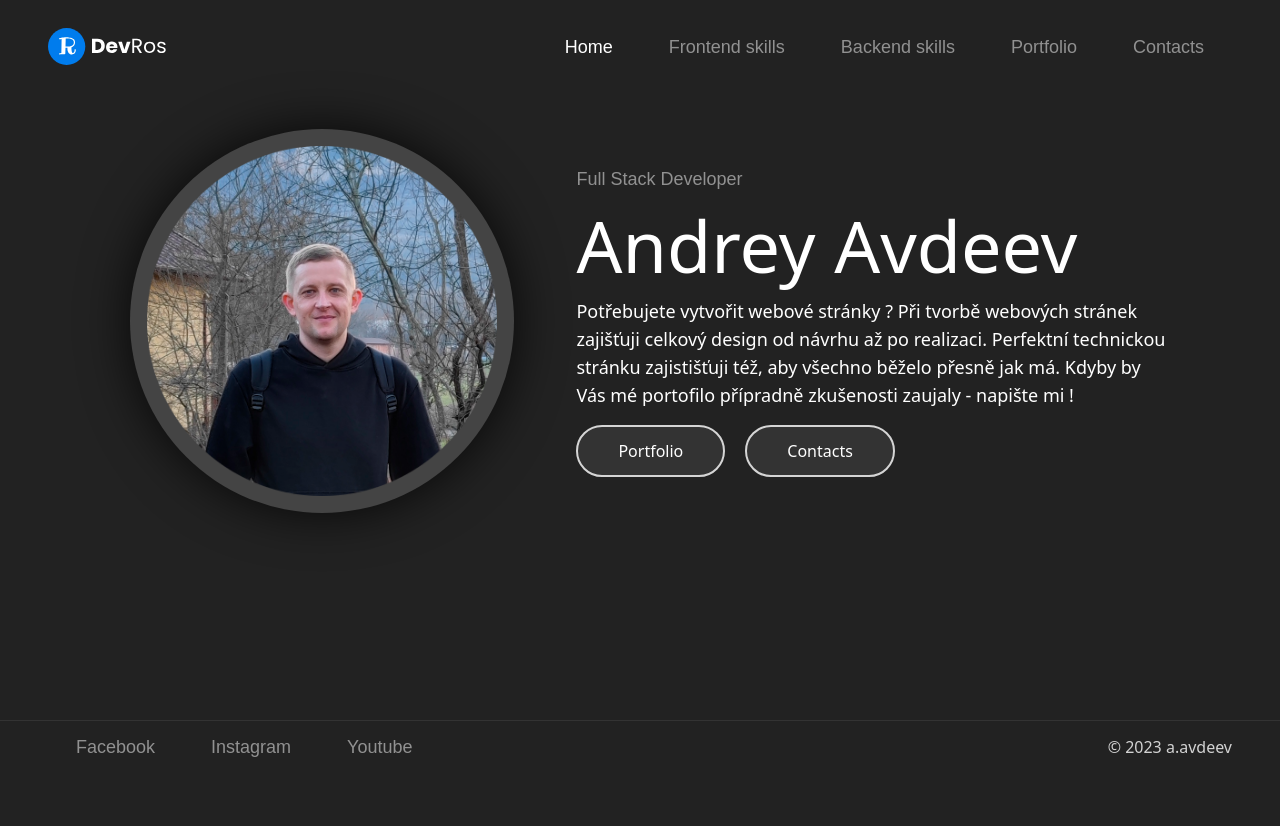
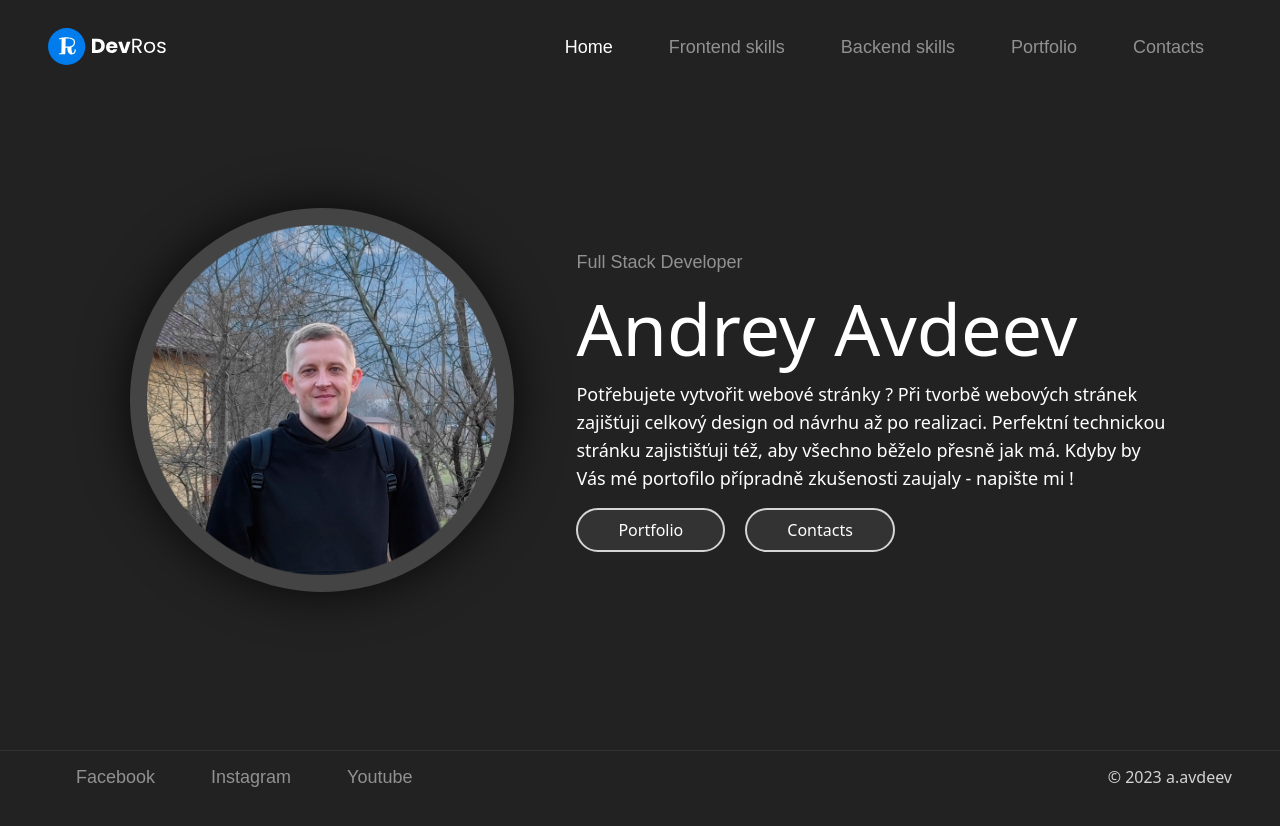
Before and after one commit to AndreyAvdeev/a.avdeev.github.io, a Next.js app: page / in a window 1280 px wide. Shown: the top 826 px of the page. After the commit the page ends 800 px from the top, so only its background shows below. Built offline with nearby package versions, Linux system fonts and the light colour scheme.

Commit message:
Fix
header, footer

```diff
--- a/app/layout.tsx
+++ b/app/layout.tsx
@@ -18,7 +18,7 @@ export default function RootLayout({
     <html lang="en">
       <body className="bg-dark">
         <Header />
-        <main>{children}</main>
+        <main className="">{children}</main>
         <Footer />
       </body>
     </html>
--- a/app/page.tsx
+++ b/app/page.tsx
@@ -9,8 +9,8 @@ export default function Page() {
   const router = useRouter();
 
   return (
-    <div className="pt-16 px-4">
-      <div className="grid grid-cols-[0.8fr,1fr] items-center justify-items-center w-11/12 m-auto max-w-7xl">
+    <div className="flex items-center justify-center h-screen px-4">
+      <div className="flex items-center justify-center h-screen grid grid-cols-[0.8fr,1fr] items-center justify-items-center w-11/12 m-auto max-w-7xl">
         <div className="rounded-full bg-gray-500 shadow-[0px_0px_50px_rgba(0,0,0,0.8)] h-96 w-96 flex items-center justify-center">
           <Image src={meIcon} alt="logo" height={350} width={350} />
         </div>
@@ -28,13 +28,13 @@ export default function Page() {
           </p>
           <div className="mt-4">
             <button
-              className="bg-gray-400 text-white py-3 px-10 rounded-full border-2 border-solid  border-[#D5D5D5] hover:border-blue cursor-pointer transition"
+              className="bg-gray-400 text-white py-2 px-10 rounded-full border-2 border-solid border-[#D5D5D5] hover:border-blue cursor-pointer transition"
               onClick={() => router.push("/portfolio")}
             >
               Portfolio
             </button>
             <button
-              className="bg-gray-400 text-white py-3 px-10 ml-5 rounded-full border-2  border-solid  border-[#D5D5D5] hover:border-blue cursor-pointer transition"
+              className="bg-gray-400 text-white py-2 px-10 ml-5 rounded-full border-2 border-solid border-[#D5D5D5] hover:border-blue cursor-pointer transition"
               onClick={() => router.push("/contacts")}
             >
               Contacts
--- a/app/styles/globals.css
+++ b/app/styles/globals.css
@@ -18,15 +18,15 @@ html,
 body {
   height: 100%;
 }
- main {
+main {
   position: relative;
-  min-height: 100%;
+  height: 100%;
+  min-height: 100vh;
 }
 
 footer {
-    position: absolute;
-    left: 0;
-    bottom: 0;
-    width: 100%;
-    height: 80px;
-  }
+  position: fixed;
+  width: 100%;
+  height: 50px;
+  bottom: 0;
+}
--- a/components/Footer/index.tsx
+++ b/components/Footer/index.tsx
@@ -5,7 +5,7 @@ import logoIcon from "@/public/logo.svg";
 
 export default function Footer() {
   return (
-    <footer className="mt-32 px-4 sm:px-8 lg:px-12 border-t border-solid	border-gray-400 ">
+    <footer className="bg-dark px-4 sm:px-8 lg:px-12 border-t border-solid	border-gray-400 ">
       <div className="flex flex-row items-center justify-between">
         <div className="pt-3">
           <ul className="flex font-poppins text-lg items-center">
@@ -24,7 +24,7 @@ export default function Footer() {
           </ul>
         </div>
         <div className="pt-3">
-          <p className="text-gray-100">© {(new Date().getFullYear())} a.avdeev</p>
+          <p className="text-gray-100">© {new Date().getFullYear()} a.avdeev</p>
         </div>
       </div>
     </footer>
--- a/components/Header/index.tsx
+++ b/components/Header/index.tsx
@@ -5,7 +5,7 @@ import logoIcon from "@/public/logo.svg";
 
 export default function Header() {
   return (
-    <header className="flex flex-row items-center justify-between pt-7 relative px-4 sm:px-8 lg:px-12">
+    <header className="bg-dark z-10	fixed w-full top-0 flex flex-row items-center justify-between pt-7 px-4 sm:px-8 lg:px-12">
       <div className="logo">
         <Image src={logoIcon} alt="logo" height={25} width={120} />
       </div>
```
